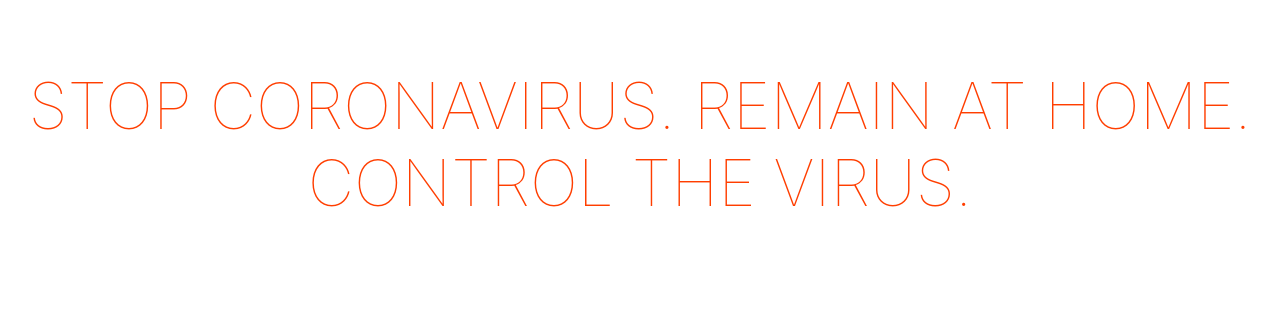
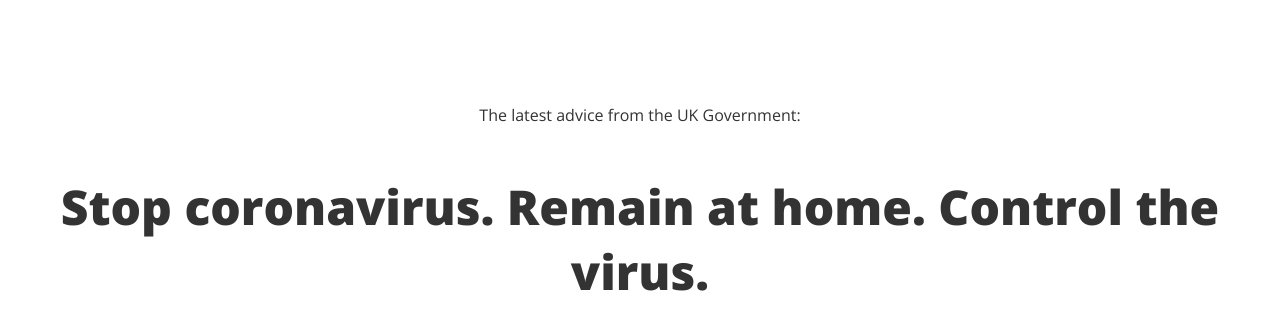
Before and after one commit to igelstorm/covid-19-slogan, a Svelte app: page / in a window 1280 px wide. Shown: the top 330 px of the page. Built offline with nearby package versions, Linux system fonts and the light colour scheme.

Commit message:
Change font and text

```diff
--- a/public/index.html
+++ b/public/index.html
@@ -4,11 +4,12 @@
 	<meta charset='utf-8'>
 	<meta name='viewport' content='width=device-width,initial-scale=1'>
 
-	<title>Svelte app</title>
+	<title>COVID-19 advice from the UK Government</title>
 
 	<link rel='icon' type='image/png' href='/favicon.png'>
 	<link rel='stylesheet' href='/global.css'>
 	<link rel='stylesheet' href='/build/bundle.css'>
+	<link href="https://fonts.googleapis.com/css2?family=Open+Sans:wght@400;800&display=swap" rel="stylesheet">
 
 	<script defer src='/build/bundle.js'></script>
 </head>
--- a/src/App.svelte
+++ b/src/App.svelte
@@ -2,9 +2,9 @@
 	const words = {
 		positive: {
 			verb: [
-				"protect",
-				"save",
-				"help"
+				"Protect",
+				"Save",
+				"Help"
 			],
 			object: [
 				"the NHS",
@@ -14,9 +14,9 @@
 		},
 		negative: {
 			verb: [
-				"stop",
-				"kill",
-				"control"
+				"Stop",
+				"Kill",
+				"Control"
 			],
 			object: [
 				"coronavirus",
@@ -26,9 +26,9 @@
 		},
 		intransitive: {
 			verb: [
-				"stay",
-				"be",
-				"remain"
+				"Stay",
+				"Be",
+				"Remain"
 			],
 			object: [
 				"at home",
@@ -77,22 +77,27 @@
 </script>
 
 <main>
-	<h1>{slogan()}</h1>
+	<p>The latest advice from the UK Government:</p>
+	<p class="slogan">{slogan()}</p>
 </main>
 
 <style>
 	main {
 		text-align: center;
-		padding: 1em;
-		max-width: 240px;
+		padding: 5rem 1rem;
 		margin: 0 auto;
 	}
 
-	h1 {
-		color: #ff3e00;
-		text-transform: uppercase;
-		font-size: 4em;
-		font-weight: 100;
+	p {
+		font-family: 'Open Sans', sans-serif;
+		font-weight: 400;
+		font-size: 1rem;
+	}
+
+	.slogan {
+		font-family: 'Open Sans', sans-serif;
+		font-weight: 800;
+		font-size: 3rem;
 	}
 
 	@media (min-width: 640px) {
```
